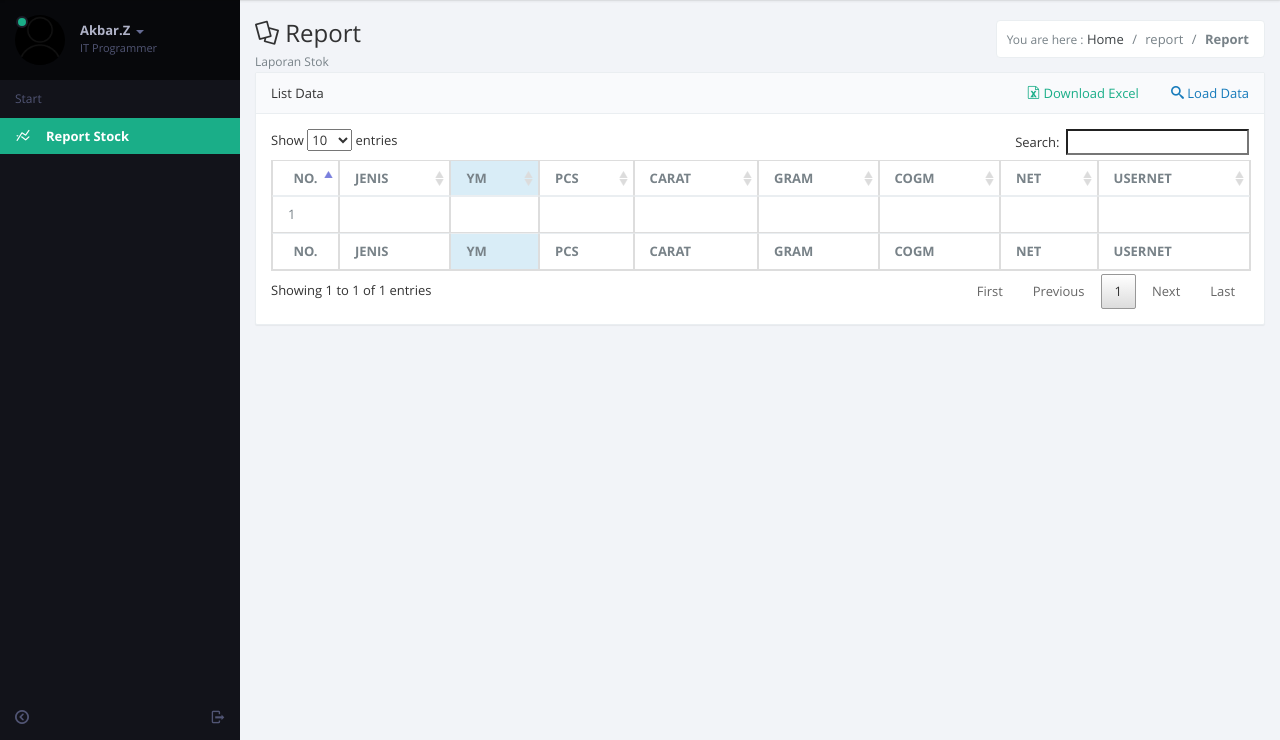
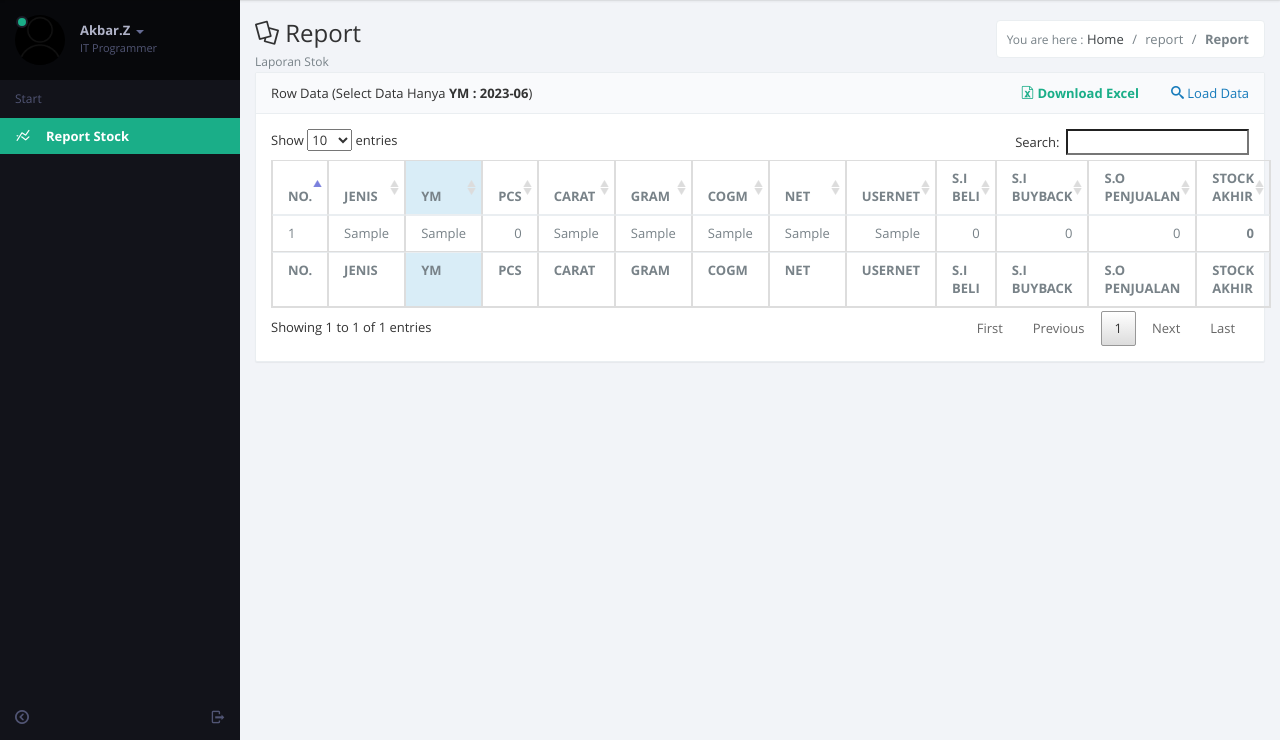
Before and after one commit to daengakbar/ci3test_reportstock, a CodeIgniter app: page /database/rep-intorder in a window 1280 px wide. Shown: the part 60-800 px from the top of the page. Run offline with CodeIgniter, Linux system fonts and the light colour scheme; tables that the repository leaves empty or names only in its code hold one stand-in row (values such as "Sample post"); data that the repository does not hold is empty; some web fonts are replaced.

Commit message:
Update stock
Update data stock akhir

```diff
--- a/application/controllers/Rp_intorder.php
+++ b/application/controllers/Rp_intorder.php
@@ -10,7 +10,7 @@ class rp_intorder extends CI_Controller {
 	 */
 	function __construct() {
         parent::__construct();
-  	date_default_timezone_set('Asia/Jakarta');
+		date_default_timezone_set('Asia/Jakarta');
     }
 	function index()
 	{
@@ -29,20 +29,28 @@ class rp_intorder extends CI_Controller {
 	{
 		$no=1; $result = array();
 		/* -------: condition :------- */
-		$query = "select * from msproduct GROUP BY YM,JENIS";
+		$query = "SELECT YM,JENIS,SUM(PCS)PCS,CARAT,GRAM,COGM,NET,USERNET FROM msproduct GROUP BY YM,JENIS,PCS";
 		$result['total'] = $this->db->query($query)->num_rows();$row = array();
 		$qr = $this->model_global->manualQuery($query);
 		foreach($qr->result_array() as $rs){
+			$saldo   = $this->model_data->get_stok('prodstckawal',$rs['JENIS']);
+			$buyback = $this->model_data->get_stok('prodbuyback',$rs['JENIS']);
+			$sales   = $this->model_data->get_stok('prodsales',$rs['JENIS']);
+			$akhir   = ($saldo+$rs['PCS']+$buyback)-$sales;
 			$row[] = array(
-				'NO'=>$no++,
+				'NO'   =>$no++,
 				'JENIS'=>$rs['JENIS'],
-				'YM'=>$rs['YM'],
-				'PCS'=>$rs['PCS'],
-				'CARAT'=>$rs['CARAT'],
-				'GRAM'=>$rs['GRAM'],
-				'COGM'=>$rs['COGM'],
-				'NET'=>$rs['NET'],
-				'USERNET'=>$rs['USERNET']
+				'YM'   =>$rs['YM'],
+				'PCS'  =>'<div class="text-right">'.$saldo.'</div>',
+				'CARAT'=>'<div class="text-right">'.$rs['CARAT'].'</div>',
+				'GRAM' =>'<div class="text-right">'.$rs['GRAM'].'</div>',
+				'COGM' =>'<div class="text-right">'.$rs['COGM'].'</div>',
+				'NET'  =>'<div class="text-right">'.$rs['NET'].'</div>',
+				'USERNET'=>'<div class="text-right">'.$rs['USERNET'].'</div>',
+				'SIB'  =>'<div class="text-right">'.$rs['PCS'].'</div>',
+				'SBB'  =>'<div class="text-right">'.$buyback.'</div>',
+				'SIP'  =>'<div class="text-right">'.$sales.'</div>',
+				'SA'  =>'<div class="text-right"><b>'.$akhir.'</b></div>',
 			);
 		}
 		$result=array('aaData'=>$row);
@@ -121,24 +129,32 @@ class rp_intorder extends CI_Controller {
 		;
 		$spreadsheet->getActiveSheet()->getStyle($cells)->getFill()->setFillType(\PhpOffice\PhpSpreadsheet\Style\Fill::FILL_SOLID)->getStartColor()->setARGB('eeefff');
 
-		$query = "select * from msproduct GROUP BY YM,JENIS";
+		$query = "SELECT YM,JENIS,SUM(PCS)PCS,CARAT,GRAM,COGM,NET,USERNET FROM msproduct GROUP BY YM,JENIS,PCS";
 		$result['total'] = $this->db->query($query)->num_rows();$row = array();
 		$q = $this->model_global->manualQuery($query);
 
 		// Miscellaneous glyphs, UTF-8
 		if($q->num_rows()>0){
 			$no=1;
+
 			foreach($q->result() as $row){
+				$saldo   = $this->model_data->get_stok('prodstckawal',$row->JENIS);
+				$buyback = $this->model_data->get_stok('prodbuyback',$row->JENIS);
+				$sales   = $this->model_data->get_stok('prodsales',$row->JENIS);
+				$akhir   = ($saldo+$row->PCS+$buyback)-$sales;
 				$spreadsheet->setActiveSheetIndex(0)
 					->setCellValue('A'.$i, $no)
 					->setCellValue('B'.$i, $row->JENIS)
 					->setCellValue('C'.$i, $row->YM)
-					->setCellValue('D'.$i, $row->PCS)
+					->setCellValue('D'.$i, $saldo)
 					->setCellValue('E'.$i, $row->CARAT)
 					->setCellValue('F'.$i, $row->GRAM)
 					->setCellValue('G'.$i, $row->COGM)
 					->setCellValue('H'.$i, $row->NET)
-					->setCellValue('I'.$i, $row->USERNET)
+					->setCellValue('J'.$i, $row->PCS)
+					->setCellValue('K'.$i, $buyback)
+					->setCellValue('L'.$i, $sales)
+					->setCellValue('M'.$i, $akhir)
 				;
 				$sheet->getStyle('A'.$i.':M'.$i)->applyFromArray($styleArray);
 				$spreadsheet->getActiveSheet()->getStyle('D'.$i.':M'.$i)->getNumberFormat()->setFormatCode('#,##0');
--- a/application/models/Model_data.php
+++ b/application/models/Model_data.php
@@ -38,35 +38,19 @@ class Model_data extends CI_Model {
 		$q = $this->db->get($table);
 		return $q;
 	}
-	public function search_wrh($wrh)
+	public function get_stok($table,$where)
 	{
-		$q = $this->db->query("select cRgName,cAddress1,cAddress2,cPhone,cNoFax from mwarehouse g, mregion r
-							   where g.cRgCode=r.cRgCode and (cWrhName ='".$wrh."' or cWrhCode='".$wrh."')");
+		$q = $this->db->query("SELECT SUM(PCS)PCS FROM ".$table." where JENIS='".$where."' GROUP BY JENIS");
 		if($q->num_rows()>0){
 			foreach($q->result() as $dt){
-				$hasil = array(
-					'Rgname'   => $dt->cRgName,
-					'Alamat'   => $dt->cAddress1.' '.$dt->cAddress2,
-					'NoTelepon'=> $dt->cPhone,
-					'NoFax'	   => $dt->cNoFax,
-				);
+				$hasil = $dt->PCS;
 			}
 		}else{
-			$hasil = array('Rgname' => '','Alamat'=> '','NoTelepon'=> '','NoFax'=> '',);
+			$hasil = 0;
 		}
 		return $hasil;
 	}
-	public function get_repbestitem($date1,$date2,$branch){
-		$ses = $this->model_global->getSessData();
-		if (!empty($branch)){$branch = "cRgcode='".$branch."'";}
-		$where = "cCode='".$ses['c']."' and dTransDate between '".$date1."' and '".$date2."'";
-		$q = $this->db->query("select cGroupCode,dTransDate,sum(TM0110)TM0110,sum(TM1114)TM1114,sum(TM1518)TM1518,
-															sum(TM1922)TM1922,sum(TM2324)TM2324,cItemName
-								from vsales_bestmenu
-								where ".$where." GROUP BY cCode,cRgcode,cGroupCode,dTransDate,cItemName
-								ORDER BY dTransDate");
-	    return $q;
-	}
+
 
 	/*** view kriteria ***/
 
--- a/application/views/rp_intorder/view.php
+++ b/application/views/rp_intorder/view.php
@@ -14,10 +14,10 @@
 <section class="panel panel-default">
 	<header class="panel-heading">
 		<ul class="nav nav-pills pull-right">
-    		<li><a href="javascript:;" class="text-success" id="btnexl"><i class="i i-file-excel"></i> Download Excel</a></li>
+    		<li><a href="javascript:;" class="text-success" id="btnexl"><i class="i i-file-excel"></i> <b>Download Excel</b></a></li>
 			<li><a href="javascript:;" class="text-primary" id="btnload"><i class="i i-search2"></i> Load Data</a></li>
         </ul>
-		List Data
+		Row Data (Select Data Hanya <b>YM : 2023-06</b>)
 	</header>
 	<div class="panel-body">
 		<div class="table-responsive">
--- a/application/views/rp_intorder/view_data.php
+++ b/application/views/rp_intorder/view_data.php
@@ -10,6 +10,10 @@
 		<th>COGM</th>
 		<th>NET</th>
 		<th>USERNET</th>
+		<th>S.I BELI</th>
+		<th>S.I BUYBACK</th>
+		<th>S.O PENJUALAN</th>
+		<th>STOCK AKHIR</th>
 	</tr>
 </thead>
 <tbody></tbody>
@@ -24,6 +28,10 @@
 		<th>COGM</th>
 		<th>NET</th>
 		<th>USERNET</th>
+		<th>S.I BELI</th>
+		<th>S.I BUYBACK</th>
+		<th>S.O PENJUALAN</th>
+		<th>STOCK AKHIR</th>
 	</tr>
 </tfoot>
 </table>
@@ -48,6 +56,11 @@
 					{ "mData": "COGM" },
 					{ "mData": "NET" },
 					{ "mData": "USERNET" },
+					{ "mData": "SIB" },
+					{ "mData": "SBB" },
+					{ "mData": "SIP" },
+					{ "mData": "SA" },
+
 				],
 				"sScrollXInner": "220%"
 		});
```
